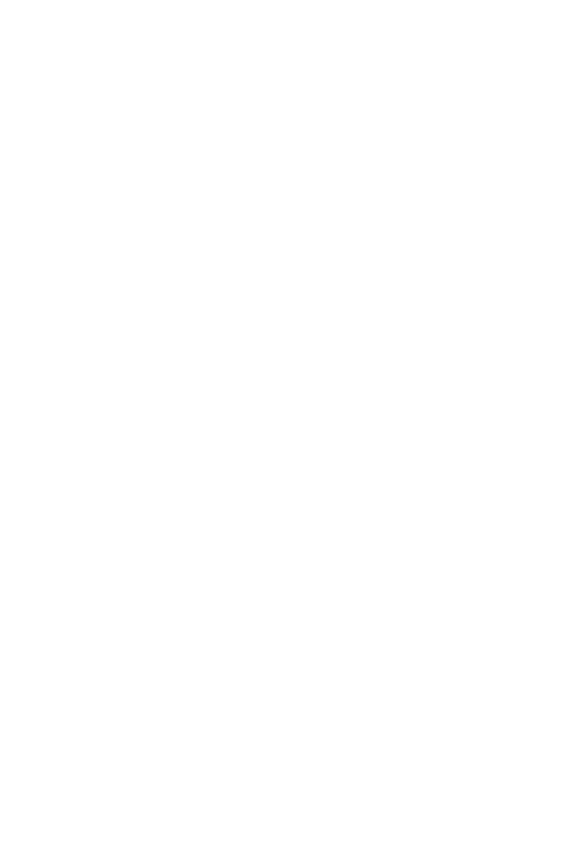
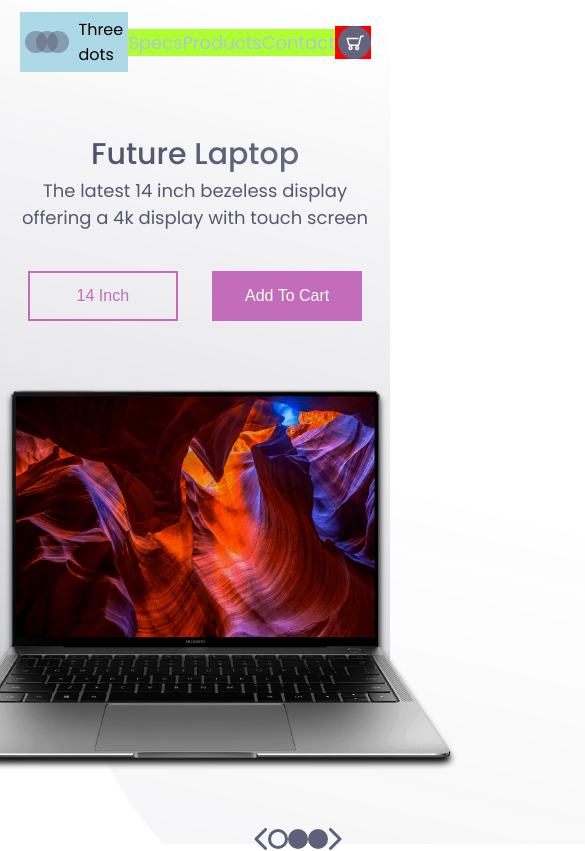
Before and after one commit to DGEs2018/responsive-website, a plain HTML site: page index.html in a window 390 px wide. Shown: the top 851 px of the page, 585 px wide, since content can reach past the window. Drawn offline with Linux system fonts and the light colour scheme.

Commit message:
Complete website, also responsive

```diff
--- a/index.html
+++ b/index.html
@@ -9,6 +9,49 @@
     <title>Landing Page</title>
 </head>
 <body>
+    <header>
+        <div class="logo-container">
+            <img src="./img/logo.svg" alt="" class="logo">
+            <h4 class="logo">Three dots</h4>
+        </div>
+        <nav>
+            <ul class="nav-links">
+                <li><a class="nav-link" href="#">Specs</a></li>
+                <li><a class="nav-link" href="#">Products</a></li>
+                <li><a class="nav-link" href="#">Contact</a></li>
+            </ul>
+        </nav>
+        <div class="cart">
+            <img src="./img/cart.svg" alt="" />
+        </div>
+    </header>
+    <main>
+        <section class="presentation">
+            <div class="introduction">
+                <div class="intro-text">
+                    <h1>Future Laptop</h1>
+                    <p>The latest 14 inch bezeless display offering a 4k display with touch screen</p>
+                </div>
+                <div class="cta">
+                    <button class="cta-select">14 Inch</button>
+                    <button class="cta-add">Add To Cart</button>
+                </div>
+            </div>
+            <div class="cover">
+                <img src="./img/matebook.png" alt="matebook">
+            </div>
+        </section>
+        <div class="laptop-select">
+            <img src="./img/arrow-left.svg" alt="">
+            <img src="./img/dot.svg" alt="">
+            <img src="./img/dot-full.svg" alt="">
+            <img src="./img/dot-full.svg" alt="">
+            <img src="./img/arrow-right.svg" alt="">
+        </div>
 
+        <img src="./img/big-eclipse.svg" alt="big circle" class="big-circle">
+        <img src="./img/mid-eclipse.svg" alt="medium circle" class="medium-circle">
+        <img src="./img/small-eclipse.svg" alt="small circle" class="small-circle">
+    </main>
 </body>
 </html>
--- a/style.css
+++ b/style.css
@@ -0,0 +1,166 @@
+* {
+	margin: 0;
+	padding: 0;
+	box-sizing: border-box;
+}
+body {
+	font-family: 'Poppins', sans-serif;
+}
+
+header {
+	display: flex;
+	/* background-color: aqua; */
+	width: 90%;
+	height: 10vh;
+	margin: auto;
+	align-items: center;
+}
+.logo-container,
+.nav-links,
+.cart {
+	display: flex;
+}
+.logo {
+	font-weight: 400;
+	margin: 5px;
+}
+.logo-container {
+	background-color: lightblue;
+	flex: 1;
+}
+nav {
+	background-color: greenyellow;
+	flex: 2;
+}
+.nav-links {
+	justify-content: space-around;
+	list-style: none;
+}
+.nav-link {
+	color: lightsteelblue;
+	font-size: 18px;
+	text-decoration: none;
+}
+.cart {
+	background-color: red;
+	flex: 1;
+	justify-content: flex-end;
+}
+
+.presentation {
+	display: flex;
+	width: 90%;
+	margin: auto;
+	min-height: 80vh;
+	align-items: center;
+}
+.introduction {
+	/* background-color: lightblue; */
+	flex: 1;
+}
+.intro-text h1 {
+	font-size: 44px;
+	font-weight: 500;
+	background: linear-gradient(to right, #494964, #6f6f89);
+	-webkit-background-clip: text;
+	-webkit-text-fill-color: transparent;
+}
+.intro-text {
+	margin-top: 5px;
+	font-size: 22px;
+	color: #585772;
+}
+.cta {
+	padding: 50px 0px 0px 0px;
+}
+.cta-select {
+	border: 2px solid #c36cbb;
+	background: transparent;
+	color: #c36cbb;
+	width: 150px;
+	height: 50px;
+	cursor: pointer;
+	font-size: 16px;
+}
+.cta-add {
+	background: #c36cbb;
+	width: 150px;
+	height: 50px;
+	cursor: pointer;
+	font-size: 16px;
+	border: none;
+	color: white;
+	margin: 30px 0px 0px 30px;
+}
+.cover {
+	flex: 1;
+	display: flex;
+	justify-content: center;
+}
+.cover img {
+	height: 60vh;
+	filter: drop-shadow(0px 5px 3px black); /* adds a filter below */
+	animation: drop 1.5s ease;
+}
+
+.big-circle {
+	position: absolute;
+	top: 0px;
+	right: 0px;
+	z-index: -1;
+	opacity: 0.5;
+}
+.medium-circle {
+	position: absolute;
+	top: 30%;
+	right: 30%;
+	z-index: -1;
+	height: 60%;
+	opacity: 0.4;
+}
+.small-circle {
+	position: absolute;
+	bottom: 0%;
+	left: 20%;
+	z-index: -1;
+	height: 60%;
+	opacity: 0.4;
+}
+
+.laptop-select {
+	width: 15%;
+	display: flex;
+	justify-content: space-around;
+	position: absolute;
+	right: 20%;
+}
+
+@keyframes drop {
+	0% {
+		opacity: 0;
+		transform: translateY(-80px);
+	}
+	100% {
+		opacity: 1;
+		transform: translateY(0px);
+	}
+}
+
+@media screen and (max-width: 1024px) {
+	.presentation {
+		flex-direction: column;
+	}
+	.introduction {
+		margin-top: 5vh;
+		text-align: center;
+	}
+	.intro-text h1 {
+		font-size: 30px;
+	}
+	.intro-text p {
+		font-size: 18px;
+	}
+	.cta {
+		padding: 10px 0px 0px 0px;
+	}
+}
```
Also changed, not shown: img/arrow-left.svg (added), img/arrow-right.svg (added), img/big-eclipse.svg (added), img/cart.svg (added), img/dot-full.svg (added), img/dot.svg (added), img/logo.svg (added), img/matebook.png (added), img/mid-eclipse.svg (added), img/small-eclipse.svg (added).
